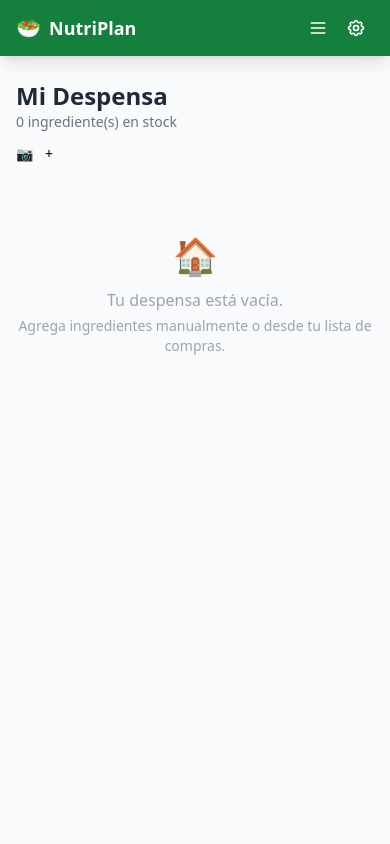
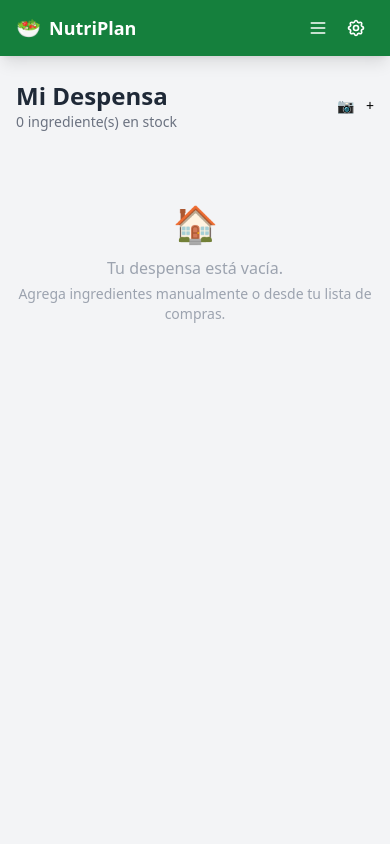
Before and after one commit to sagmpro/app_nutricion, a FastAPI app: page /stock in a window 390 px wide. Run offline with FastAPI, Linux system fonts and the light colour scheme; data that the repository does not hold is empty; some libraries are stand-ins or nearby versions.

Commit message:
Stock buttons right-aligned, darker app background (gray-100)
Co-Authored-By: Claude Sonnet 4.6 <noreply@anthropic.com>

```diff
--- a/app/templates/base.html
+++ b/app/templates/base.html
@@ -62,7 +62,7 @@
     .tip:hover::after { visibility: visible; opacity: 1; }
   </style>
 </head>
-<body class="bg-gray-50 min-h-screen">
+<body class="bg-gray-100 min-h-screen">
 
 <!-- Navbar -->
 <nav class="bg-green-700 shadow-lg sticky top-0 z-40">
--- a/app/templates/stock/list.html
+++ b/app/templates/stock/list.html
@@ -3,13 +3,13 @@
 
 {% block content %}
 
-<div class="flex flex-col sm:flex-row sm:items-center justify-between gap-3 mb-6">
-  <div>
+<div class="flex items-center justify-between gap-3 mb-6">
+  <div class="min-w-0">
     <h1 class="text-2xl font-bold text-gray-800">Mi Despensa</h1>
     <p class="text-gray-500 text-sm">{{ all_items | length }} ingrediente(s) en stock</p>
   </div>
   <!-- View mode buttons -->
-  <div id="view-bar" class="flex gap-3 flex-wrap">
+  <div id="view-bar" class="flex gap-3 flex-wrap justify-end flex-shrink-0">
     {% if all_items %}
     <button onclick="enterEditMode()" class="btn-secondary text-sm" title="Editar">
       ✏ <span class="hidden sm:inline">Editar</span>
@@ -23,7 +23,7 @@
     </button>
   </div>
   <!-- Edit mode buttons -->
-  <div id="edit-bar" class="hidden flex gap-3 flex-wrap items-center">
+  <div id="edit-bar" class="hidden flex gap-3 flex-wrap items-center justify-end flex-shrink-0">
     <button type="button" onclick="submitSave()" class="btn-primary text-sm" title="Guardar todo">
       💾 <span class="hidden sm:inline">Guardar todo</span>
     </button>
```
